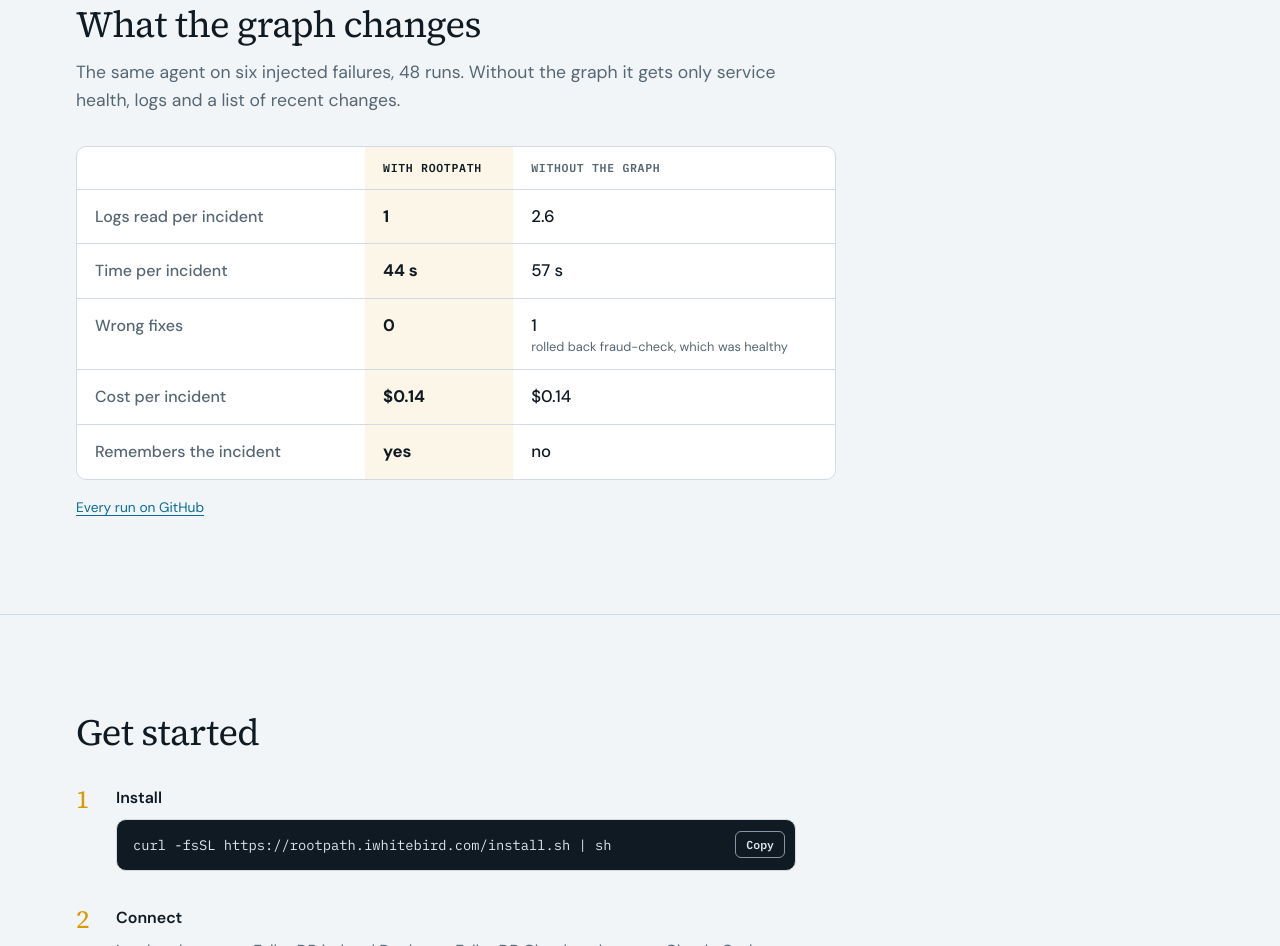
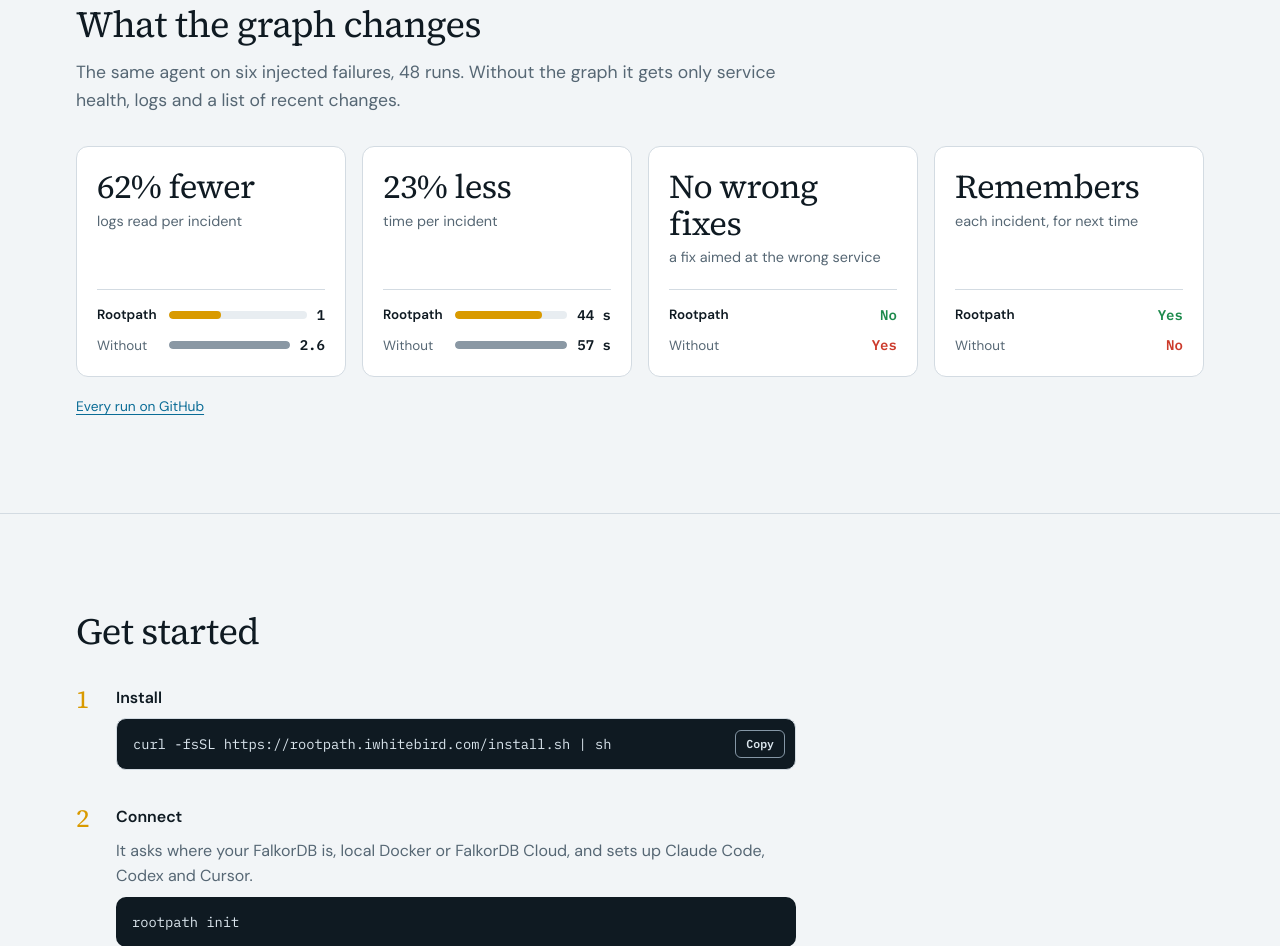
Before and after one commit to IWhitebird/rootpath, a website built with Vite: page web/index.html in a window 1280 px wide. Shown: the part 1799-2745 px from the top of the page. Built offline with nearby package versions, Linux system fonts and the light colour scheme.

Commit message:
Results as four cards: logs read, time, wrong fixes, memory

```diff
--- a/web/index.html
+++ b/web/index.html
@@ -112,7 +112,7 @@
     <div class="wrap">
       <h2>What the graph changes</h2>
       <p class="lede">The same agent on six injected failures, <span id="runs">48</span> runs. Without the graph it gets only service health, logs and a list of recent changes.</p>
-      <div class="compare-wrap"><table class="compare" id="compare"></table></div>
+      <div class="cards" id="compare"></div>
       <p class="small"><a href="https://github.com/IWhitebird/rootpath/tree/main/bench">Every run on GitHub</a></p>
     </div>
   </section>
--- a/web/src/site/bench.ts
+++ b/web/src/site/bench.ts
@@ -1,12 +1,21 @@
 /** The results: the same agent with and without the graph, per incident, from the benchmark. */
-import { byId, esc } from "../lib/html";
+import { byId } from "../lib/html";
 import type { Bench, BenchMode, BenchRow } from "../lib/types";
 
-/** "rollback fraud-check" -> "rolled back fraud-check, which was healthy" */
-function describe(action: string): string {
-  const [kind, target] = action.split(" ");
-  const verb: Record<string, string> = { rollback: "rolled back", restart: "restarted", flag: "flipped" };
-  return `${verb[kind] ?? kind} ${target}, which was healthy`;
+interface Side {
+  value: string;
+  /** Bar length in percent, for measured values; yes/no answers have no bar. */
+  bar?: number;
+  tone?: "good" | "bad";
+}
+
+function card(big: string, what: string, us: Side, them: Side): string {
+  const row = (label: string, s: Side, cls: string) => `
+    <div class="row ${cls}"><span class="who">${label}</span>
+      <span class="bar">${s.bar === undefined ? "" : `<i style="width:${s.bar.toFixed(1)}%"></i>`}</span>
+      <span class="val ${s.tone ?? ""}">${s.value}</span></div>`;
+  return `<div class="card"><b>${big}</b><span class="what">${what}</span>
+    <div class="pair">${row("Rootpath", us, "us")}${row("Without", them, "")}</div></div>`;
 }
 
 export function renderComparison(bench: Bench): void {
@@ -14,29 +23,31 @@
   const runs = (m: BenchMode) => all.filter((r) => r.mode === m);
   const mean = (m: BenchMode, pick: (r: BenchRow) => number | undefined) =>
     runs(m).reduce((a, r) => a + (pick(r) || 0), 0) / Math.max(runs(m).length, 1);
-  const wrong = (m: BenchMode) => runs(m).flatMap((r) => r.wrong_actions ?? []);
+  const wrong = (m: BenchMode) => runs(m).some((r) => r.wrong_actions?.length);
   if (!runs("graph").length || !runs("baseline").length) {
     byId("results").hidden = true;
     return;
   }
 
-  const logs = (m: BenchMode) => String(Number(mean(m, (r) => r.logs_read).toFixed(1)));
-  const time = (m: BenchMode) => `${Math.round(mean(m, (r) => r.agent_s))} s`;
-  const cost = (m: BenchMode) => `$${mean(m, (r) => r.cost_usd).toFixed(2)}`;
-  const fixes = (m: BenchMode) => {
-    const w = wrong(m);
-    return w.length ? `${w.length} <small>${esc(w.map(describe).join("; "))}</small>` : "0";
+  const measured = (pick: (r: BenchRow) => number | undefined, fmt: (v: number) => string) => {
+    const us = mean("graph", pick);
+    const them = mean("baseline", pick);
+    const max = Math.max(us, them, 1e-9);
+    return {
+      fewer: Math.round(100 * (1 - us / them)),
+      us: { value: fmt(us), bar: (100 * us) / max },
+      them: { value: fmt(them), bar: (100 * them) / max },
+    };
   };
-  const rows: [label: string, graph: string, baseline: string][] = [
-    ["Logs read per incident", logs("graph"), logs("baseline")],
-    ["Time per incident", time("graph"), time("baseline")],
-    ["Wrong fixes", fixes("graph"), fixes("baseline")],
-    ["Cost per incident", cost("graph"), cost("baseline")],
-    ["Remembers the incident", "yes", "no"],
-  ];
-  byId("compare").innerHTML =
-    `<thead><tr><th></th><th class="us">With Rootpath</th><th>Without the graph</th></tr></thead><tbody>` +
-    rows.map(([label, g, b]) => `<tr><th scope="row">${label}</th><td class="us">${g}</td><td>${b}</td></tr>`).join("") +
-    "</tbody>";
+  const logs = measured((r) => r.logs_read, (v) => String(Number(v.toFixed(1))));
+  const time = measured((r) => r.agent_s, (v) => `${Math.round(v)} s`);
+  const yes = (v: boolean, goodWhen: boolean): Side => ({ value: v ? "Yes" : "No", tone: v === goodWhen ? "good" : "bad" });
+
+  byId("compare").innerHTML = [
+    card(`${logs.fewer}% fewer`, "logs read per incident", logs.us, logs.them),
+    card(`${time.fewer}% less`, "time per incident", time.us, time.them),
+    card("No wrong fixes", "a fix aimed at the wrong service", yes(wrong("graph"), false), yes(wrong("baseline"), false)),
+    card("Remembers", "each incident, for next time", yes(true, true), yes(false, true)),
+  ].join("");
   byId("runs").textContent = String(all.length);
 }
--- a/web/src/site/site.css
+++ b/web/src/site/site.css
@@ -143,17 +143,21 @@
 .features p { margin-top: 8px; color: var(--muted); }
 
 /* ---------- results ---------- */
-.compare-wrap { margin-block: 32px 16px; max-width: 760px; overflow-x: auto; border: 1px solid var(--line); border-radius: var(--radius); background: var(--surface); }
-.compare { width: 100%; border-collapse: collapse; font-variant-numeric: tabular-nums; }
-.compare th, .compare td { padding: 14px 18px; text-align: left; border-bottom: 1px solid var(--line); vertical-align: baseline; }
-.compare tbody tr:last-child th, .compare tbody tr:last-child td { border-bottom: 0; }
-.compare thead th { font: 600 0.72rem/1.2 var(--mono); letter-spacing: 0.06em; text-transform: uppercase; color: var(--muted); }
-.compare tbody th { font-weight: 500; color: var(--muted); width: 38%; }
-.compare td { font: 500 1.05rem/1.3 var(--body); }
-.compare td small { display: block; margin-top: 2px; font-size: 0.8rem; font-weight: 400; color: var(--muted); }
-.compare .us { background: color-mix(in srgb, var(--path) 9%, transparent); }
-.compare thead .us { color: var(--ink); }
-.compare td.us { font-weight: 700; }
+.cards { display: grid; grid-template-columns: repeat(4, minmax(0, 1fr)); gap: 16px; margin-block: 32px 18px; }
+.card { display: grid; grid-template-rows: auto auto 1fr; gap: 4px; padding: 22px 20px 20px; background: var(--surface); border: 1px solid var(--line); border-radius: 12px; }
+.card > b { font: 400 clamp(1.7rem, 2.6vw, 2.1rem)/1.1 var(--display); letter-spacing: -0.02em; }
+.card .what { color: var(--muted); font-size: 0.9rem; }
+.pair { display: grid; gap: 9px; align-self: end; margin-top: 16px; padding-top: 14px; border-top: 1px solid var(--line); }
+.pair .row { display: grid; grid-template-columns: 62px minmax(0, 1fr) auto; align-items: center; gap: 10px; font-size: 0.84rem; }
+.pair .who { color: var(--muted); }
+.pair .row.us .who { color: var(--ink); font-weight: 600; }
+.pair .bar { height: 8px; border-radius: 4px; overflow: hidden; }
+.pair .bar:has(i) { background: var(--surface-2); }
+.pair .bar i { display: block; height: 100%; border-radius: 4px; background: var(--idle); }
+.pair .row.us .bar i { background: var(--path); }
+.pair .val { font: 600 0.88rem/1 var(--mono); font-variant-numeric: tabular-nums; text-align: right; }
+.pair .val.good { color: var(--ok); }
+.pair .val.bad { color: var(--bad); }
 
 /* ---------- get started ---------- */
 .start { list-style: none; margin: 32px 0 20px; padding: 0; counter-reset: step; display: grid; gap: 26px; max-width: 720px; }
@@ -173,10 +177,10 @@
   .side { border-left: 0; border-top: 1px solid var(--line); }
   .steps { max-height: 320px; }
   .features { grid-template-columns: minmax(0, 1fr); }
+  .cards { grid-template-columns: repeat(2, minmax(0, 1fr)); }
 }
 @media (max-width: 560px) {
-  .compare th, .compare td { padding: 12px; }
-  .compare td { font-size: 0.95rem; }
+  .cards { grid-template-columns: minmax(0, 1fr); }
   .top nav a:not(:last-child) { display: none; }
   .stage { height: 400px; }
   .player-bar .title span { display: none; }
```
